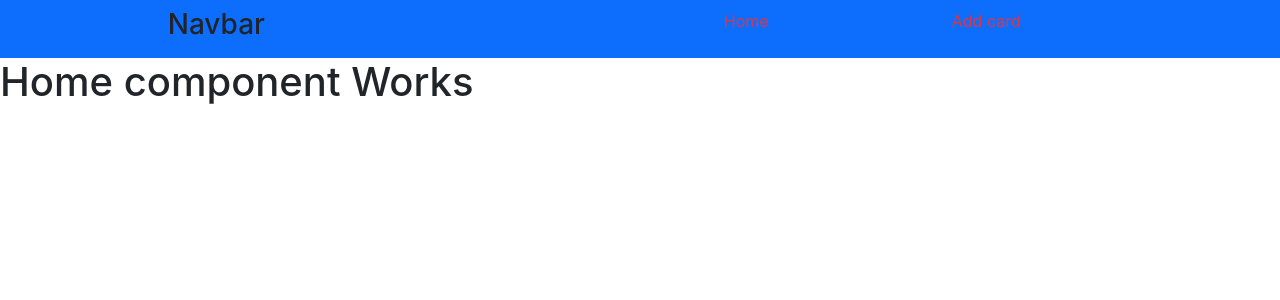
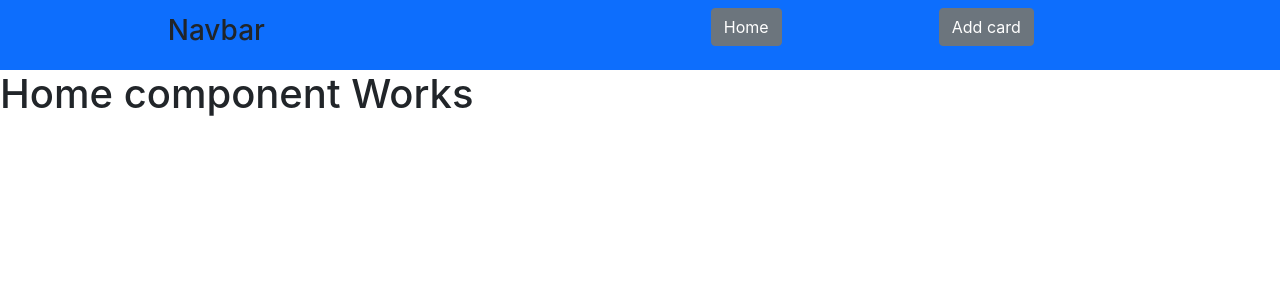
Before and after one commit to erikaxe/ewallet, a React (Create React App) app: page / in a window 1280 px wide. Shown: the top 300 px of the page. Built offline with nearby package versions, Linux system fonts and the light colour scheme.

Commit message:
Added bootstrap btn style to li links

```diff
--- a/src/components/Navbar.jsx
+++ b/src/components/Navbar.jsx
@@ -7,10 +7,10 @@ export default function Navbar() {
       <h3>Navbar</h3>
       <ul className="links d-flex justify-content-around">
         <Link to="/">
-          <li className="text-danger">Home</li>
+          <li className="btn btn-secondary">Home</li>
         </Link>
         <Link to="/addcard">
-          <li className="text-danger">Add card</li>
+          <li className="btn btn-secondary">Add card</li>
         </Link>
       </ul>
     </div>
```
